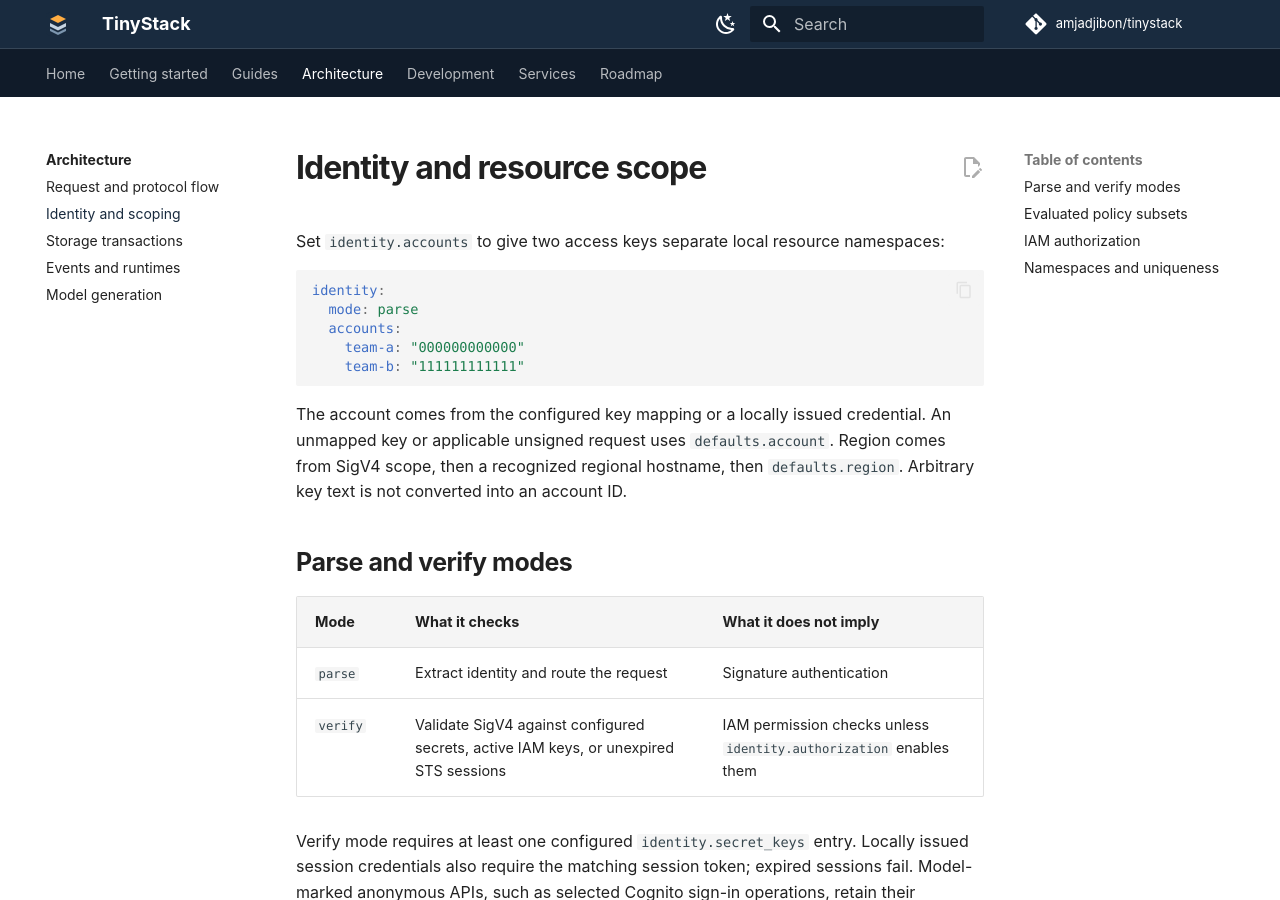
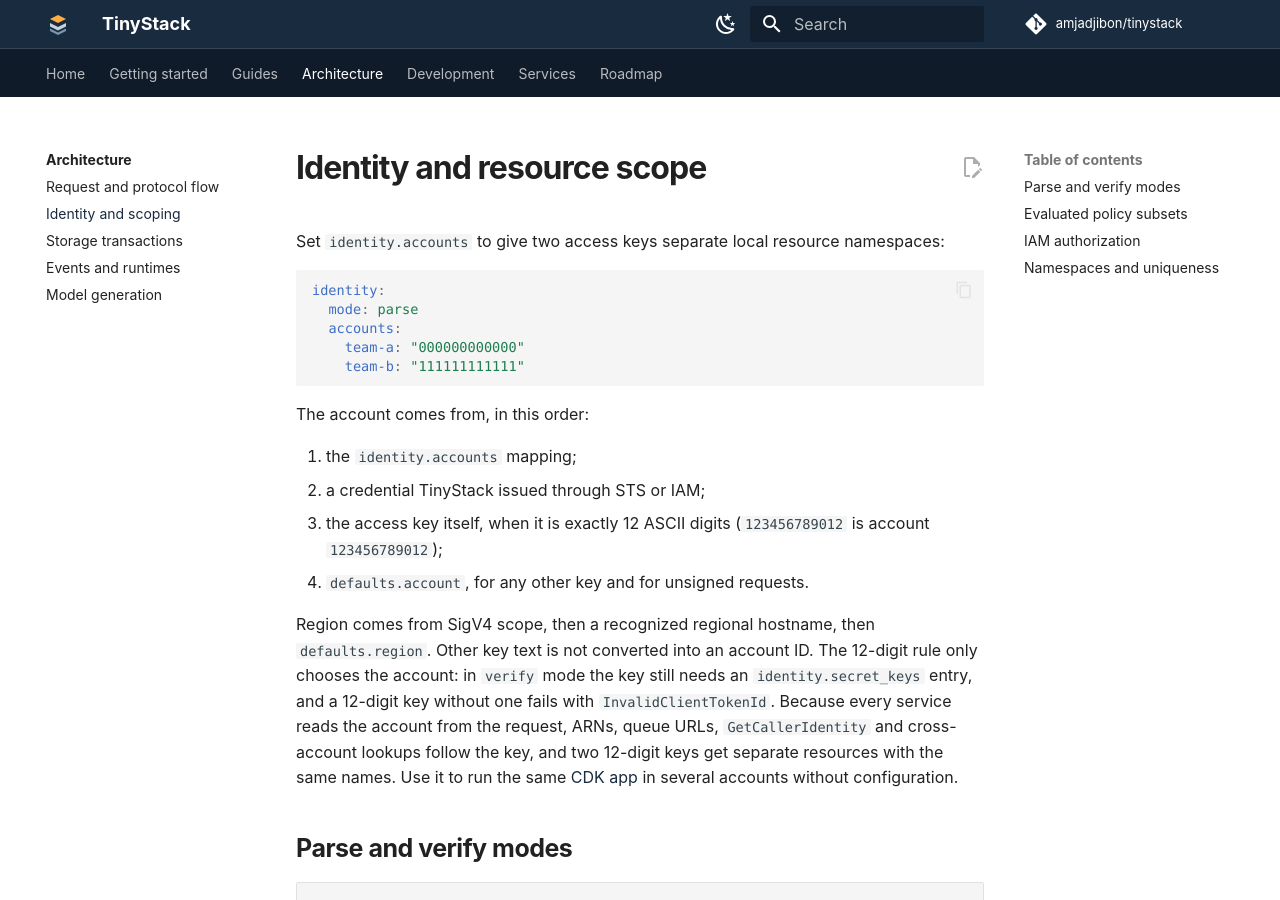
Before and after one commit to amjadjibon/tinystack, an MkDocs documentation site: the page built from docs/site/architecture/identity.md, in a window 1280 px wide and 900 px high. Built offline with MkDocs 1.6.1 and Material for MkDocs 9.7.7, drawn with Linux system fonts in a browser that asks for light colours.

Commit message:
docs(cdk): document the CDK path and the 12-digit access key account rule

````diff
--- a/docs/site/architecture/identity.md
+++ b/docs/site/architecture/identity.md
@@ -10,9 +10,19 @@ identity:
     team-b: "111111111111"
 ```
 
-The account comes from the configured key mapping or a locally issued credential. An unmapped key or applicable
-unsigned request uses `defaults.account`. Region comes from SigV4 scope, then a recognized regional hostname,
-then `defaults.region`. Arbitrary key text is not converted into an account ID.
+The account comes from, in this order:
+
+1. the `identity.accounts` mapping;
+2. a credential TinyStack issued through STS or IAM;
+3. the access key itself, when it is exactly 12 ASCII digits (`123456789012` is account `123456789012`);
+4. `defaults.account`, for any other key and for unsigned requests.
+
+Region comes from SigV4 scope, then a recognized regional hostname, then `defaults.region`. Other key text is
+not converted into an account ID. The 12-digit rule only chooses the account: in `verify` mode the key still
+needs an `identity.secret_keys` entry, and a 12-digit key without one fails with `InvalidClientTokenId`.
+Because every service reads the account from the request, ARNs, queue URLs, `GetCallerIdentity` and cross-account
+lookups follow the key, and two 12-digit keys get separate resources with the same names. Use it to run the
+same [CDK app](../guides/cdk.md) in several accounts without configuration.
 
 ## Parse and verify modes
 
--- a/mkdocs.yml
+++ b/mkdocs.yml
@@ -75,6 +75,7 @@ nav:
       - CLI and SDK clients: getting-started/clients.md
   - Guides:
       - Infrastructure workflows: guides/infrastructure.md
+      - AWS CDK: guides/cdk.md
       - CloudFormation resource types: guides/cloudformation-resources.md
       - Event-driven workflows: guides/events.md
       - Docker runtimes: guides/runtimes.md
````
Also changed, not shown: docs/site/development/repository.md (+1 -0 lines), docs/site/getting-started/clients.md (+3 -2 lines), docs/site/getting-started/configuration.md (+1 -1 lines), docs/site/guides/cdk.md (added, +80 -0 lines), docs/site/guides/cloudformation-resources.md (+3 -1 lines), docs/site/guides/infrastructure.md (+4 -1 lines), docs/site/services/catalogue.md (+5 -4 lines), docs/site/services/cloudformation.md (+3 -2 lines), docs/site/services/s3.md (+1 -1 lines), docs/catalog.json.
